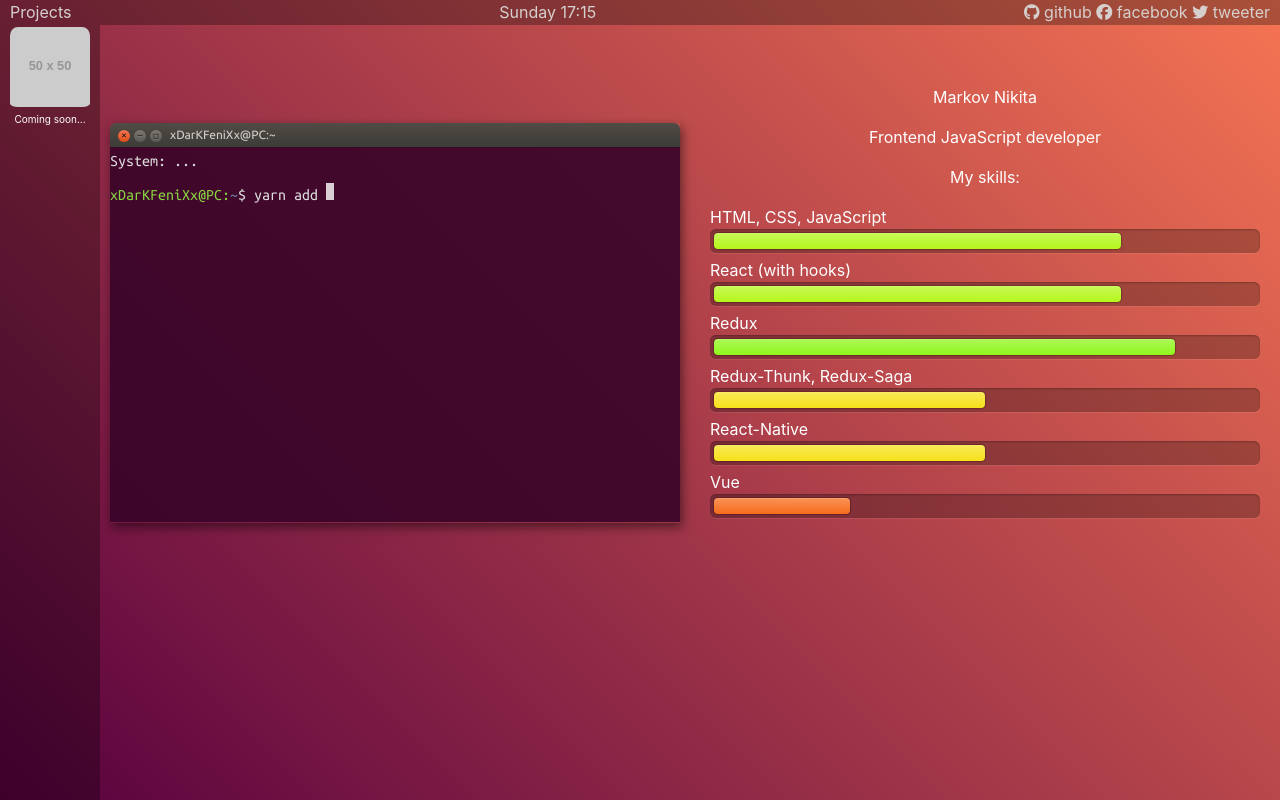
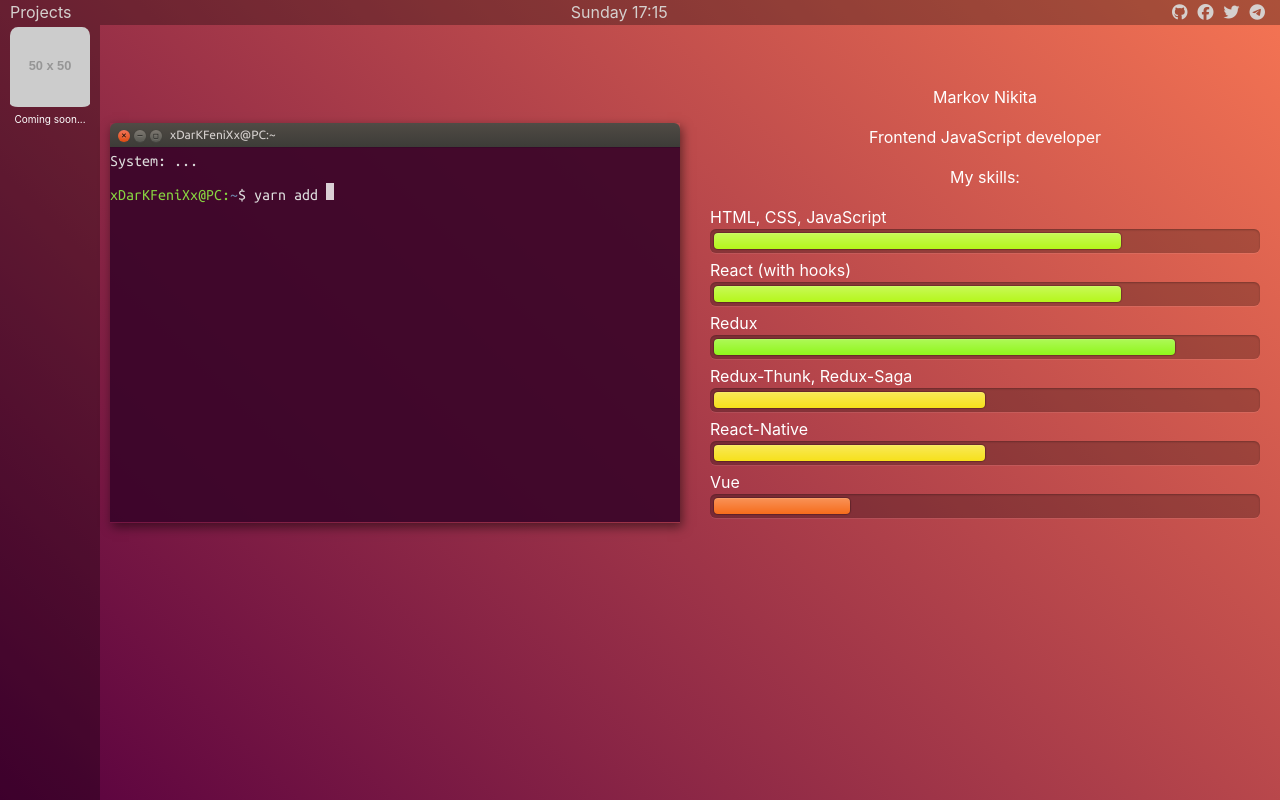
Before and after one commit to xDarKFeniXx/my-site, a website: page src/index.html in a window 1280 px wide. Drawn offline with nearby package versions, Linux system fonts and the light colour scheme; files that its build step writes are made by us from their sources; placeholder pictures from the web are drawn by us.

```diff
--- a/package.json
+++ b/package.json
@@ -44,7 +44,6 @@
     "gulp-file-include": "^2.2.2",
     "gulp-rename": "^2.0.0",
     "gulp-sass": "^4.1.0",
-    "gulp-uglify-es": "^2.0.0",
-    "node-sass": "^5.0.0"
+    "gulp-uglify-es": "^2.0.0"
   }
 }
--- a/src/index.html
+++ b/src/index.html
@@ -18,9 +18,10 @@
                 date
             </div>
             <div class="header__right">
-                <a href="https://github.com/xDarKFeniXx" target="_blank"><i class="fab fa-github"></i> github</a>
-                <a href="https://www.facebook.com/xDarKFeniXx/"  target="_blank"><i class="fab fa-facebook"></i> facebook</a>
-                <a href="https://twitter.com/xDarK_FeniXx" target="_blank"><i class="fab fa-twitter"></i> tweeter</a>
+                <a href="https://github.com/xDarKFeniXx" target="_blank"><i class="fab fa-github"></i></a>
+                <a href="https://www.facebook.com/xDarKFeniXx/"  target="_blank"><i class="fab fa-facebook"></i></a>
+                <a href="https://twitter.com/xDarK_FeniXx" target="_blank"><i class="fab fa-twitter"></i></a>
+                <a href="https://t.me/xDarKFeniXx" target="_blank"><i class="fab fa-telegram"></i></i></a>
             </div>
 
     </header>
@@ -93,6 +94,7 @@
                        </div>
                     </div>
                 </div>
+
                 </div>
                 <div class="animated">
                     <div class="Terminal">
--- a/src/scss/blocks/_header.scss
+++ b/src/scss/blocks/_header.scss
@@ -7,9 +7,16 @@
     justify-content: space-between;
     padding: 0 10px;
     color: #d5d0ce;
+    &__right{
+        display: flex;
+        flex-direction: row;
+        justify-content: space-between;
+    }
     &__right >*{
         color:#d5d0ce;
         text-decoration: none;
+        display: block;
+        margin: 0 5px;
 
     }
     &__right >*:hover{
```
Also changed, not shown: dist/css/styles.css (deleted), dist/css/styles.min.css (deleted), dist/index.html (deleted), dist/js/index.js (deleted), dist/js/index.min.js (deleted), 1 other file.
